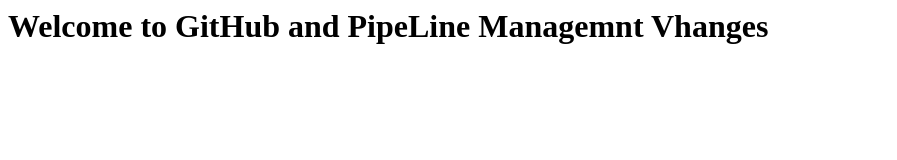
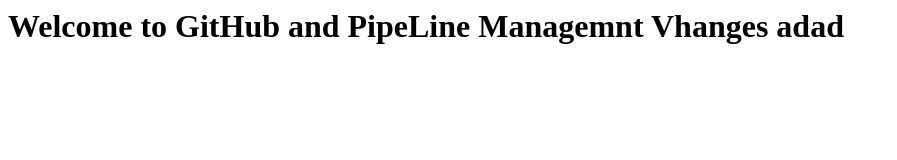
Before and after one commit to satendraproxgy/CICD, a plain HTML site: page index.html in a window 1280 px wide. Shown: the whole page, without its empty margins (0-897 px from the left). Drawn offline with Linux system fonts and the light colour scheme.

Commit message:
ci cd implemented

```diff
--- a/index.html
+++ b/index.html
@@ -1,2 +1,2 @@
 
-<h1>Welcome to GitHub and PipeLine Managemnt Vhanges</h1>
+<h1>Welcome to GitHub and PipeLine Managemnt Vhanges   adad</h1>
```
